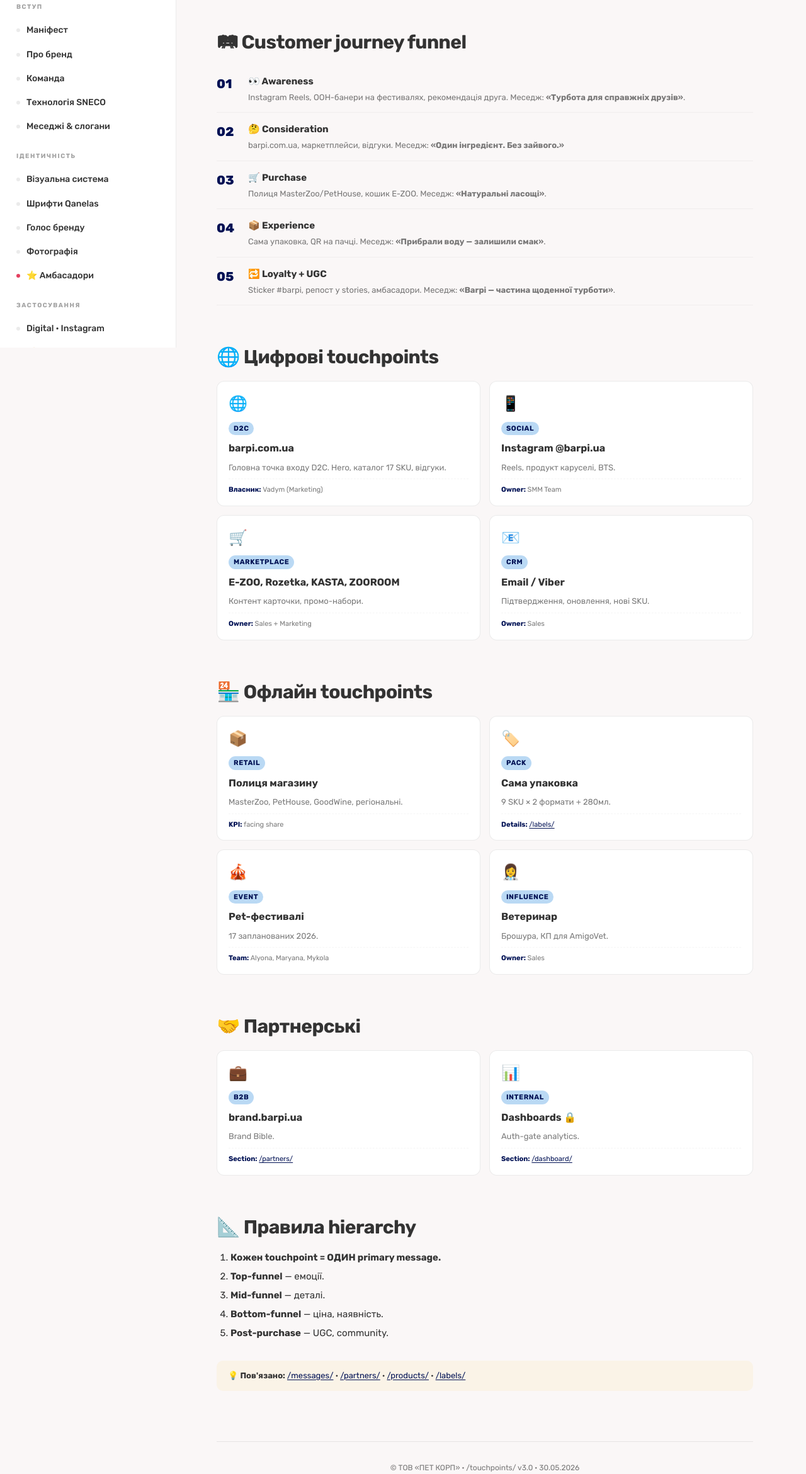
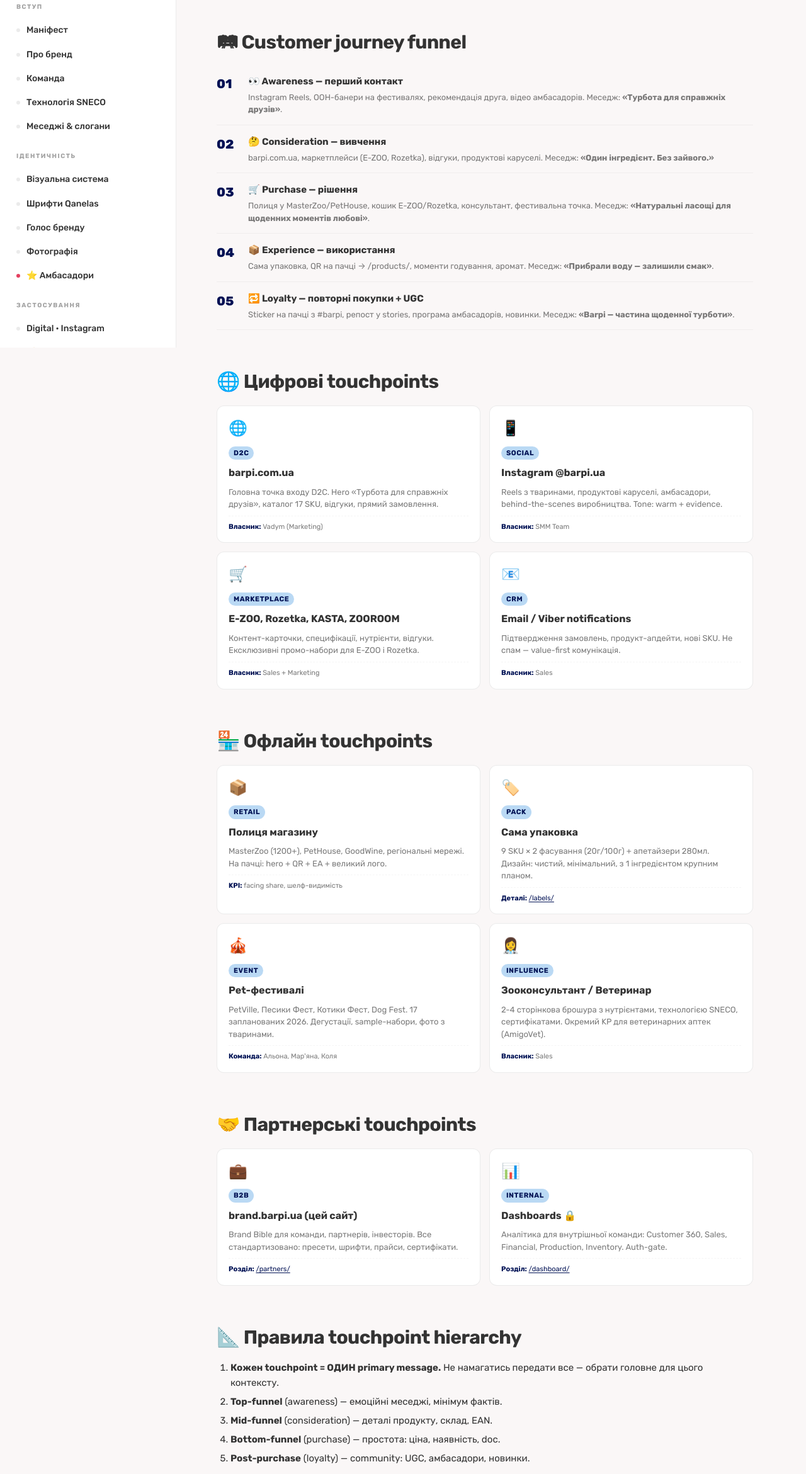
Before and after one commit to dreamcarua/barpi-brand-book, a plain HTML site: page touchpoints/index.html in a window 1280 px wide. Shown: the part 248-2589 px from the top of the page at 63% size. Drawn offline with Linux system fonts and the light colour scheme.

Commit message:
Restore touchpoints/index.html verbatim — fix condensed content from previous batch

```diff
--- a/touchpoints/index.html
+++ b/touchpoints/index.html
@@ -10,7 +10,7 @@
 <meta property="og:type" content="website">
 <meta name="twitter:card" content="summary_large_image">
 
-<meta name="description" content="Усі точки контакту бренду Barpi з клієнтом — D2C, B2B, ритейл, фестивалі, інфлюєнсери.">
+<meta name="description" content="Усі точки контакту бренду Barpi з клієнтом — D2C, B2B, ритейл, фестивалі, інфлюенсери.">
 <link rel="canonical" href="https://brand.barpi.ua/touchpoints/">
 <link rel="icon" href="https://barpi.com.ua/favicon.ico"><link rel="stylesheet" href="/assets/bb.css">
 <style>
@@ -46,119 +46,168 @@
 
 <div class="funnel-stage">
   <div class="step">01</div>
-  <div class="body"><h4>👀 <span data-lang="uk">Awareness</span><span data-lang="en">Awareness</span></h4>
-    <p><span data-lang="uk">Instagram Reels, OOH-банери на фестивалях, рекомендація друга. Меседж: <strong>«Турбота для справжніх друзів»</strong>.</span>
-       <span data-lang="en">Instagram Reels, OOH at festivals, friend recommendation. Message: <strong>"Care for true friends"</strong>.</span></p></div>
+  <div class="body">
+    <h4>👀 <span data-lang="uk">Awareness — перший контакт</span><span data-lang="en">Awareness — first contact</span></h4>
+    <p><span data-lang="uk">Instagram Reels, OOH-банери на фестивалях, рекомендація друга, відео амбасадорів. Меседж: <strong>«Турбота для справжніх друзів»</strong>.</span>
+       <span data-lang="en">Instagram Reels, OOH at festivals, friend recommendation, ambassador videos. Message: <strong>"Care for true friends"</strong>.</span></p>
+  </div>
 </div>
 
 <div class="funnel-stage">
   <div class="step">02</div>
-  <div class="body"><h4>🤔 <span data-lang="uk">Consideration</span><span data-lang="en">Consideration</span></h4>
-    <p><span data-lang="uk">barpi.com.ua, маркетплейси, відгуки. Меседж: <strong>«Один інгредієнт. Без зайвого.»</strong></span>
-       <span data-lang="en">barpi.com.ua, marketplaces, reviews. Message: <strong>"One ingredient. Nothing extra."</strong></span></p></div>
+  <div class="body">
+    <h4>🤔 <span data-lang="uk">Consideration — вивчення</span><span data-lang="en">Consideration — research</span></h4>
+    <p><span data-lang="uk">barpi.com.ua, маркетплейси (E-ZOO, Rozetka), відгуки, продуктові каруселі. Меседж: <strong>«Один інгредієнт. Без зайвого.»</strong></span>
+       <span data-lang="en">barpi.com.ua, marketplaces (E-ZOO, Rozetka), reviews, product carousels. Message: <strong>"One ingredient. Nothing extra."</strong></span></p>
+  </div>
 </div>
 
 <div class="funnel-stage">
   <div class="step">03</div>
-  <div class="body"><h4>🛒 <span data-lang="uk">Purchase</span><span data-lang="en">Purchase</span></h4>
-    <p><span data-lang="uk">Полиця MasterZoo/PetHouse, кошик E-ZOO. Меседж: <strong>«Натуральні ласощі»</strong>.</span>
-       <span data-lang="en">MasterZoo/PetHouse shelf, E-ZOO cart. Message: <strong>"Natural treats"</strong>.</span></p></div>
+  <div class="body">
+    <h4>🛒 <span data-lang="uk">Purchase — рішення</span><span data-lang="en">Purchase — decision</span></h4>
+    <p><span data-lang="uk">Полиця у MasterZoo/PetHouse, кошик E-ZOO/Rozetka, консультант, фестивальна точка. Меседж: <strong>«Натуральні ласощі для щоденних моментів любові»</strong>.</span>
+       <span data-lang="en">Shelf in MasterZoo/PetHouse, E-ZOO/Rozetka cart, consultant, festival booth. Message: <strong>"Natural treats for everyday moments of love"</strong>.</span></p>
+  </div>
 </div>
 
 <div class="funnel-stage">
   <div class="step">04</div>
-  <div class="body"><h4>📦 <span data-lang="uk">Experience</span><span data-lang="en">Experience</span></h4>
-    <p><span data-lang="uk">Сама упаковка, QR на пачці. Меседж: <strong>«Прибрали воду — залишили смак»</strong>.</span>
-       <span data-lang="en">Packaging + QR. Message: <strong>"Removed water — kept the flavor"</strong>.</span></p></div>
+  <div class="body">
+    <h4>📦 <span data-lang="uk">Experience — використання</span><span data-lang="en">Experience — usage</span></h4>
+    <p><span data-lang="uk">Сама упаковка, QR на пачці → /products/, моменти годування, аромат. Меседж: <strong>«Прибрали воду — залишили смак»</strong>.</span>
+       <span data-lang="en">The packaging itself, QR on the pack → /products/, feeding moments, aroma. Message: <strong>"We removed the water — kept the flavor"</strong>.</span></p>
+  </div>
 </div>
 
 <div class="funnel-stage">
   <div class="step">05</div>
-  <div class="body"><h4>🔁 <span data-lang="uk">Loyalty + UGC</span><span data-lang="en">Loyalty + UGC</span></h4>
-    <p><span data-lang="uk">Sticker #barpi, репост у stories, амбасадори. Меседж: <strong>«Barpi — частина щоденної турботи»</strong>.</span>
-       <span data-lang="en">#barpi sticker, story repost. Message: <strong>"Barpi — part of daily care"</strong>.</span></p></div>
+  <div class="body">
+    <h4>🔁 <span data-lang="uk">Loyalty — повторні покупки + UGC</span><span data-lang="en">Loyalty — repeat + UGC</span></h4>
+    <p><span data-lang="uk">Sticker на пачці з #barpi, репост у stories, програма амбасадорів, новинки. Меседж: <strong>«Barpi — частина щоденної турботи»</strong>.</span>
+       <span data-lang="en">Sticker on pack with #barpi, story repost, ambassador program, new SKUs. Message: <strong>"Barpi — part of everyday care"</strong>.</span></p>
+  </div>
 </div>
 
 <h2><span data-lang="uk">🌐 Цифрові touchpoints</span><span data-lang="en">🌐 Digital Touchpoints</span></h2>
 
 <div class="tp-grid">
-  <div class="tp-card"><span class="ic">🌐</span><span class="ctx">D2C</span><h3>barpi.com.ua</h3>
-    <p><span data-lang="uk">Головна точка входу D2C. Hero, каталог 17 SKU, відгуки.</span>
-       <span data-lang="en">Main D2C entry. Hero, catalog of 17 SKUs, reviews.</span></p>
-    <div class="owner"><strong><span data-lang="uk">Власник</span><span data-lang="en">Owner</span>:</strong> Vadym (Marketing)</div>
+  <div class="tp-card">
+    <span class="ic">🌐</span>
+    <span class="ctx">D2C</span>
+    <h3>barpi.com.ua</h3>
+    <p><span data-lang="uk">Головна точка входу D2C. Hero «Турбота для справжніх друзів», каталог 17 SKU, відгуки, прямий замовлення.</span>
+       <span data-lang="en">Main D2C entry. Hero "Care for true friends", catalog of 17 SKUs, reviews, direct ordering.</span></p>
+    <div class="owner"><strong><span data-lang="uk">Власник</span><span data-lang="en">Owner</span>:</strong> <span data-lang="uk">Vadym (Marketing)</span><span data-lang="en">Vadym (Marketing)</span></div>
   </div>
-  <div class="tp-card"><span class="ic">📱</span><span class="ctx">Social</span><h3>Instagram @barpi.ua</h3>
-    <p><span data-lang="uk">Reels, продукт каруселі, BTS.</span>
-       <span data-lang="en">Reels, carousels, BTS.</span></p>
-    <div class="owner"><strong>Owner:</strong> SMM Team</div>
+
+  <div class="tp-card">
+    <span class="ic">📱</span>
+    <span class="ctx">Social</span>
+    <h3>Instagram @barpi.ua</h3>
+    <p><span data-lang="uk">Reels з тваринами, продуктові каруселі, амбасадори, behind-the-scenes виробництва. Tone: warm + evidence.</span>
+       <span data-lang="en">Pet Reels, product carousels, ambassadors, behind-the-scenes from production. Tone: warm + evidence.</span></p>
+    <div class="owner"><strong><span data-lang="uk">Власник</span><span data-lang="en">Owner</span>:</strong> SMM Team</div>
   </div>
-  <div class="tp-card"><span class="ic">🛒</span><span class="ctx">Marketplace</span><h3>E-ZOO, Rozetka, KASTA, ZOOROOM</h3>
-    <p><span data-lang="uk">Контент карточки, промо-набори.</span>
-       <span data-lang="en">Content cards, promo bundles.</span></p>
-    <div class="owner"><strong>Owner:</strong> Sales + Marketing</div>
+
+  <div class="tp-card">
+    <span class="ic">🛒</span>
+    <span class="ctx">Marketplace</span>
+    <h3>E-ZOO, Rozetka, KASTA, ZOOROOM</h3>
+    <p><span data-lang="uk">Контент-карточки, специфікації, нутрієнти, відгуки. Ексклюзивні промо-набори для E-ZOO і Rozetka.</span>
+       <span data-lang="en">Content cards, specs, nutrients, reviews. Exclusive promo bundles for E-ZOO and Rozetka.</span></p>
+    <div class="owner"><strong><span data-lang="uk">Власник</span><span data-lang="en">Owner</span>:</strong> Sales + Marketing</div>
   </div>
-  <div class="tp-card"><span class="ic">📧</span><span class="ctx">CRM</span><h3>Email / Viber</h3>
-    <p><span data-lang="uk">Підтвердження, оновлення, нові SKU.</span>
-       <span data-lang="en">Confirmations, updates, new SKUs.</span></p>
-    <div class="owner"><strong>Owner:</strong> Sales</div>
+
+  <div class="tp-card">
+    <span class="ic">📧</span>
+    <span class="ctx">CRM</span>
+    <h3>Email / Viber notifications</h3>
+    <p><span data-lang="uk">Підтвердження замовлень, продукт-апдейти, нові SKU. Не спам — value-first комунікація.</span>
+       <span data-lang="en">Order confirmations, product updates, new SKUs. Not spam — value-first comms.</span></p>
+    <div class="owner"><strong><span data-lang="uk">Власник</span><span data-lang="en">Owner</span>:</strong> Sales</div>
   </div>
 </div>
 
 <h2><span data-lang="uk">🏪 Офлайн touchpoints</span><span data-lang="en">🏪 Offline Touchpoints</span></h2>
 
 <div class="tp-grid">
-  <div class="tp-card"><span class="ic">📦</span><span class="ctx">Retail</span><h3><span data-lang="uk">Полиця магазину</span><span data-lang="en">Retail shelf</span></h3>
-    <p><span data-lang="uk">MasterZoo, PetHouse, GoodWine, регіональні.</span>
-       <span data-lang="en">MasterZoo, PetHouse, GoodWine, regional.</span></p>
-    <div class="owner"><strong>KPI:</strong> facing share</div>
+  <div class="tp-card">
+    <span class="ic">📦</span>
+    <span class="ctx">Retail</span>
+    <h3><span data-lang="uk">Полиця магазину</span><span data-lang="en">Retail shelf</span></h3>
+    <p><span data-lang="uk">MasterZoo (1200+), PetHouse, GoodWine, регіональні мережі. На пачці: hero + QR + ЕА + великий лого.</span>
+       <span data-lang="en">MasterZoo (1200+), PetHouse, GoodWine, regional chains. On pack: hero + QR + EAN + large logo.</span></p>
+    <div class="owner"><strong>KPI:</strong> <span data-lang="uk">facing share, шелф-видимість</span><span data-lang="en">facing share, shelf visibility</span></div>
   </div>
-  <div class="tp-card"><span class="ic">🏷️</span><span class="ctx">Pack</span><h3><span data-lang="uk">Сама упаковка</span><span data-lang="en">Packaging itself</span></h3>
-    <p><span data-lang="uk">9 SKU × 2 формати + 280мл.</span>
-       <span data-lang="en">9 SKUs × 2 sizes + 280ml.</span></p>
-    <div class="owner"><strong>Details:</strong> <a href="/labels/">/labels/</a></div>
+
+  <div class="tp-card">
+    <span class="ic">🏷️</span>
+    <span class="ctx">Pack</span>
+    <h3><span data-lang="uk">Сама упаковка</span><span data-lang="en">The packaging itself</span></h3>
+    <p><span data-lang="uk">9 SKU × 2 фасування (20г/100г) + апетайзери 280мл. Дизайн: чистий, мінімальний, з 1 інгредієнтом крупним планом.</span>
+       <span data-lang="en">9 SKUs × 2 sizes (20g/100g) + 280ml appetizers. Design: clean, minimal, 1 ingredient in close-up.</span></p>
+    <div class="owner"><strong><span data-lang="uk">Деталі</span><span data-lang="en">Details</span>:</strong> <a href="/labels/">/labels/</a></div>
   </div>
-  <div class="tp-card"><span class="ic">🎪</span><span class="ctx">Event</span><h3><span data-lang="uk">Pet-фестивалі</span><span data-lang="en">Pet festivals</span></h3>
-    <p><span data-lang="uk">17 запланованих 2026.</span>
-       <span data-lang="en">17 planned in 2026.</span></p>
-    <div class="owner"><strong>Team:</strong> Alyona, Maryana, Mykola</div>
+
+  <div class="tp-card">
+    <span class="ic">🎪</span>
+    <span class="ctx">Event</span>
+    <h3><span data-lang="uk">Pet-фестивалі</span><span data-lang="en">Pet festivals</span></h3>
+    <p><span data-lang="uk">PetVille, Песики Фест, Котики Фест, Dog Fest. 17 запланованих 2026. Дегустації, sample-набори, фото з тваринами.</span>
+       <span data-lang="en">PetVille, Pesyky Fest, Kotyky Fest, Dog Fest. 17 planned in 2026. Tastings, samples, photos with pets.</span></p>
+    <div class="owner"><strong><span data-lang="uk">Команда</span><span data-lang="en">Team</span>:</strong> <span data-lang="uk">Альона, Мар'яна, Коля</span><span data-lang="en">Alyona, Maryana, Mykola</span></div>
   </div>
-  <div class="tp-card"><span class="ic">👩‍⚕️</span><span class="ctx">Influence</span><h3><span data-lang="uk">Ветеринар</span><span data-lang="en">Vet</span></h3>
-    <p><span data-lang="uk">Брошура, КП для AmigoVet.</span>
-       <span data-lang="en">Brochure, AmigoVet KP.</span></p>
-    <div class="owner"><strong>Owner:</strong> Sales</div>
+
+  <div class="tp-card">
+    <span class="ic">👩‍⚕️</span>
+    <span class="ctx">Influence</span>
+    <h3><span data-lang="uk">Зооконсультант / Ветеринар</span><span data-lang="en">Pet consultant / Vet</span></h3>
+    <p><span data-lang="uk">2-4 сторінкова брошура з нутрієнтами, технологією SNECO, сертифікатами. Окремий KP для ветеринарних аптек (AmigoVet).</span>
+       <span data-lang="en">2-4 page brochure with nutrients, SNECO tech, certificates. Separate KP for vet pharmacies (AmigoVet).</span></p>
+    <div class="owner"><strong><span data-lang="uk">Власник</span><span data-lang="en">Owner</span>:</strong> Sales</div>
   </div>
 </div>
 
-<h2><span data-lang="uk">🤝 Партнерські</span><span data-lang="en">🤝 Partner</span></h2>
+<h2><span data-lang="uk">🤝 Партнерські touchpoints</span><span data-lang="en">🤝 Partner Touchpoints</span></h2>
 
 <div class="tp-grid">
-  <div class="tp-card"><span class="ic">💼</span><span class="ctx">B2B</span><h3>brand.barpi.ua</h3>
-    <p><span data-lang="uk">Brand Bible.</span><span data-lang="en">Brand Bible.</span></p>
-    <div class="owner"><strong>Section:</strong> <a href="/partners/">/partners/</a></div>
+  <div class="tp-card">
+    <span class="ic">💼</span>
+    <span class="ctx">B2B</span>
+    <h3>brand.barpi.ua (<span data-lang="uk">цей сайт</span><span data-lang="en">this site</span>)</h3>
+    <p><span data-lang="uk">Brand Bible для команди, партнерів, інвесторів. Все стандартизовано: пресети, шрифти, прайси, сертифікати.</span>
+       <span data-lang="en">Brand Bible for team, partners, investors. Everything standardized: presets, fonts, prices, certs.</span></p>
+    <div class="owner"><strong><span data-lang="uk">Розділ</span><span data-lang="en">Section</span>:</strong> <a href="/partners/">/partners/</a></div>
   </div>
-  <div class="tp-card"><span class="ic">📊</span><span class="ctx">Internal</span><h3>Dashboards 🔒</h3>
-    <p><span data-lang="uk">Auth-gate analytics.</span><span data-lang="en">Auth-gate analytics.</span></p>
-    <div class="owner"><strong>Section:</strong> <a href="/dashboard/">/dashboard/</a></div>
+
+  <div class="tp-card">
+    <span class="ic">📊</span>
+    <span class="ctx">Internal</span>
+    <h3>Dashboards 🔒</h3>
+    <p><span data-lang="uk">Аналітика для внутрішньої команди: Customer 360, Sales, Financial, Production, Inventory. Auth-gate.</span>
+       <span data-lang="en">Internal team analytics: Customer 360, Sales, Financial, Production, Inventory. Auth-gate.</span></p>
+    <div class="owner"><strong><span data-lang="uk">Розділ</span><span data-lang="en">Section</span>:</strong> <a href="/dashboard/">/dashboard/</a></div>
   </div>
 </div>
 
-<h2><span data-lang="uk">📐 Правила hierarchy</span><span data-lang="en">📐 Hierarchy rules</span></h2>
+<h2><span data-lang="uk">📐 Правила touchpoint hierarchy</span><span data-lang="en">📐 Touchpoint Hierarchy Rules</span></h2>
 <ol>
-  <li><span data-lang="uk"><strong>Кожен touchpoint = ОДИН primary message.</strong></span>
-      <span data-lang="en"><strong>Each touchpoint = ONE primary message.</strong></span></li>
-  <li><span data-lang="uk"><strong>Top-funnel</strong> — емоції.</span>
-      <span data-lang="en"><strong>Top-funnel</strong> — emotion.</span></li>
-  <li><span data-lang="uk"><strong>Mid-funnel</strong> — деталі.</span>
-      <span data-lang="en"><strong>Mid-funnel</strong> — details.</span></li>
-  <li><span data-lang="uk"><strong>Bottom-funnel</strong> — ціна, наявність.</span>
-      <span data-lang="en"><strong>Bottom-funnel</strong> — price, availability.</span></li>
-  <li><span data-lang="uk"><strong>Post-purchase</strong> — UGC, community.</span>
-      <span data-lang="en"><strong>Post-purchase</strong> — UGC, community.</span></li>
+  <li><span data-lang="uk"><strong>Кожен touchpoint = ОДИН primary message.</strong> Не намагатись передати все — обрати головне для цього контексту.</span>
+      <span data-lang="en"><strong>Each touchpoint = ONE primary message.</strong> Don't try to say everything — pick the main one for context.</span></li>
+  <li><span data-lang="uk"><strong>Top-funnel</strong> (awareness) — емоційні меседжі, мінімум фактів.</span>
+      <span data-lang="en"><strong>Top-funnel</strong> (awareness) — emotional messages, minimum facts.</span></li>
+  <li><span data-lang="uk"><strong>Mid-funnel</strong> (consideration) — деталі продукту, склад, EAN.</span>
+      <span data-lang="en"><strong>Mid-funnel</strong> (consideration) — product details, composition, EAN.</span></li>
+  <li><span data-lang="uk"><strong>Bottom-funnel</strong> (purchase) — простота: ціна, наявність, doc.</span>
+      <span data-lang="en"><strong>Bottom-funnel</strong> (purchase) — simplicity: price, availability, doc.</span></li>
+  <li><span data-lang="uk"><strong>Post-purchase</strong> (loyalty) — community: UGC, амбасадори, новинки.</span>
+      <span data-lang="en"><strong>Post-purchase</strong> (loyalty) — community: UGC, ambassadors, new SKUs.</span></li>
 </ol>
 
 <p style="margin-top:32px;padding:14px 18px;background:rgba(254,191,39,0.08);border-radius:10px;font-size:13px">
-  <span data-lang="uk">💡 <strong>Пов'язано:</strong> <a href="/messages/">/messages/</a> · <a href="/partners/">/partners/</a> · <a href="/products/">/products/</a> · <a href="/labels/">/labels/</a></span>
-  <span data-lang="en">💡 <strong>Related:</strong> <a href="/messages/">/messages/</a> · <a href="/partners/">/partners/</a> · <a href="/products/">/products/</a> · <a href="/labels/">/labels/</a></span>
+  <span data-lang="uk">💡 <strong>Пов'язано:</strong> Меседжі — <a href="/messages/">/messages/</a> · Партнери — <a href="/partners/">/partners/</a> · Каталог продукції — <a href="/products/">/products/</a> · Етикетки — <a href="/labels/">/labels/</a></span>
+  <span data-lang="en">💡 <strong>Related:</strong> Messages — <a href="/messages/">/messages/</a> · Partners — <a href="/partners/">/partners/</a> · Product catalog — <a href="/products/">/products/</a> · Labels — <a href="/labels/">/labels/</a></span>
 </p>
 
 <div class="page-foot"><div>© <span data-lang="uk">ТОВ «ПЕТ КОРП»</span><span data-lang="en">Pet Corp LLC</span> · /touchpoints/ v3.0 · 30.05.2026</div></div>
```
